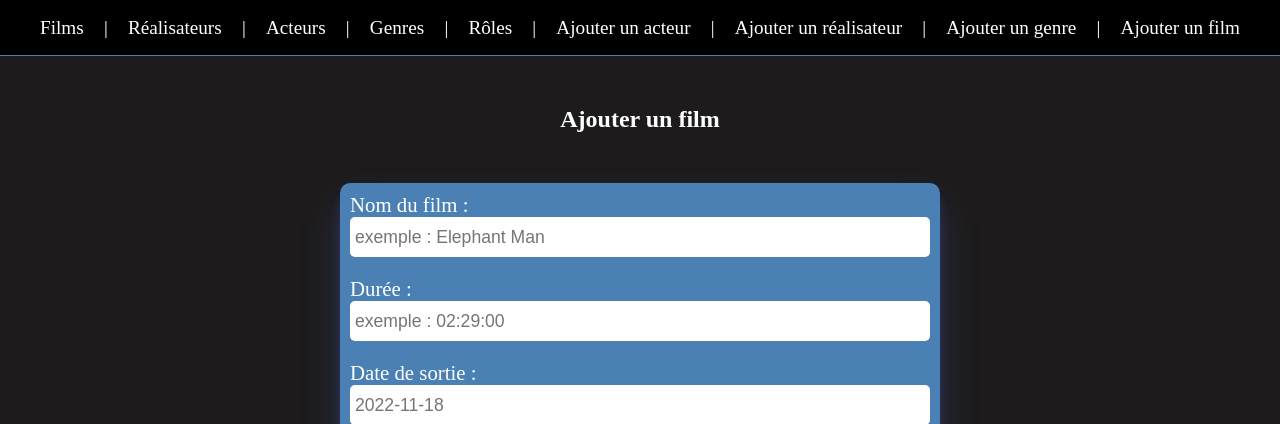
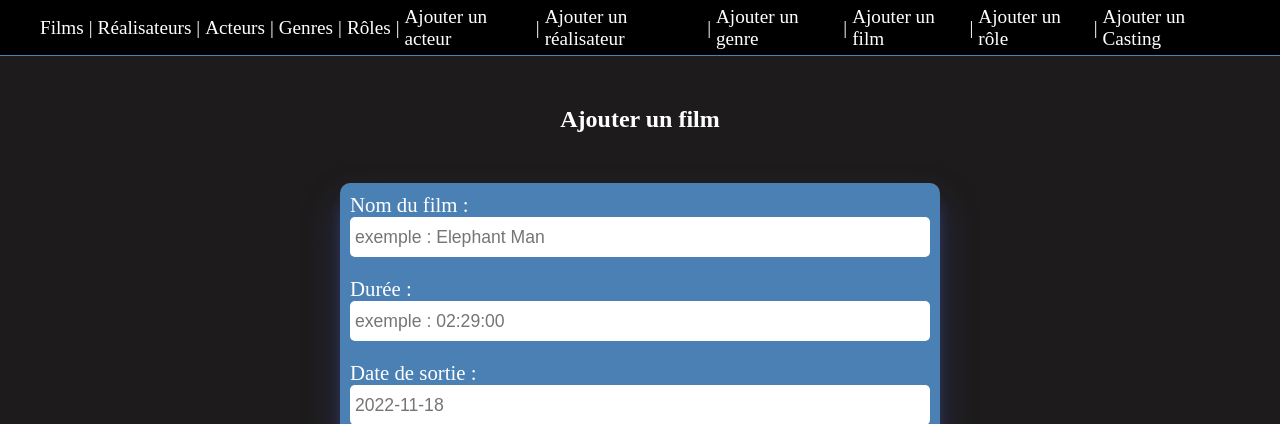
Before and after one commit to mayados/cinema_mvc, a PHP site: template view/ajoutFilm.php in a window 1280 px wide. Shown: the top 424 px of the page. Run offline with PHP 8.4, Linux system fonts and the light colour scheme; the template is opened without the code that fills it, so the values that code supplies are empty.

Commit message:
add links pages ajoutRole php and ajoutCasting php

```diff
--- a/view/template.php
+++ b/view/template.php
@@ -27,6 +27,10 @@
         <a class="nav-link" href="index.php?action=ajoutGenre">Ajouter un genre</a>
         <span>|</span>
         <a class="nav-link" href="index.php?action=ajoutFilm">Ajouter un film</a>
+        <span>|</span>
+        <a class="nav-link" href="index.php?action=ajoutRole">Ajouter un rôle</a>
+        <span>|</span>
+        <a class="nav-link" href="index.php?action=ajoutCasting">Ajouter un Casting</a>
     </nav>
     <div id="container-page">
         <h2><?= $titre_secondaire ?></h2>
```
